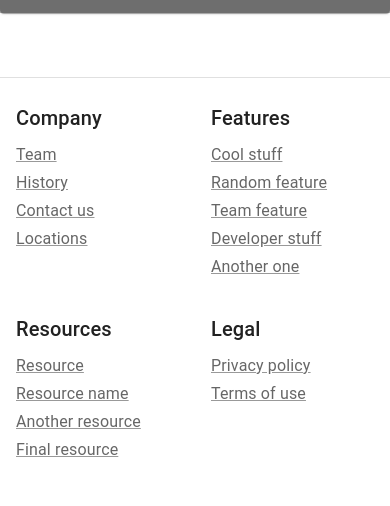
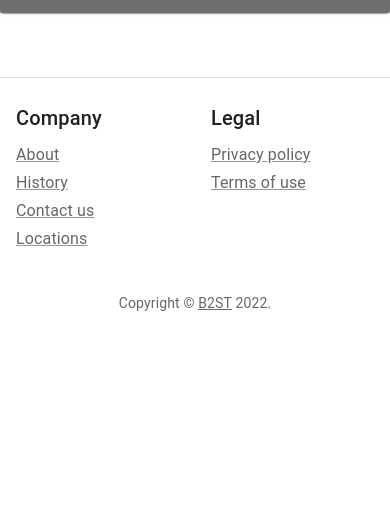
Before and after one commit to dcsil/B2ST-App, a React (Create React App) app in the folder client/: page / in a window 390 px wide. Shown: the part 627-1133 px from the top of the page. After the commit the page ends 964 px from the top, so only its background shows below. Built offline with nearby package versions, Linux system fonts and the light colour scheme; grey boxes are pictures that could not be loaded.

Commit message:
adjust phone validation dialog form

```diff
--- a/client/src/components/RestaurantTemplate/Footer.js
+++ b/client/src/components/RestaurantTemplate/Footer.js
@@ -7,21 +7,7 @@ import Grid from '@mui/material/Grid';
 const footers = [
     {
       title: 'Company',
-      description: ['Team', 'History', 'Contact us', 'Locations'],
-    },
-    {
-      title: 'Features',
-      description: [
-        'Cool stuff',
-        'Random feature',
-        'Team feature',
-        'Developer stuff',
-        'Another one',
-      ],
-    },
-    {
-      title: 'Resources',
-      description: ['Resource', 'Resource name', 'Another resource', 'Final resource'],
+      description: ['About', 'History', 'Contact us', 'Locations'],
     },
     {
       title: 'Legal',
--- a/client/src/components/RestaurantTemplate/Login/PhoneInput.jsx
+++ b/client/src/components/RestaurantTemplate/Login/PhoneInput.jsx
@@ -7,8 +7,6 @@ const PhoneInput = ({ handleSubmit}) => {
 
   return(
     <Box
-        component="form"
-        onSubmit={()=>handleSubmit(value)}
         noValidate
         sx={{ mt: 1, mr:5,ml:5}}
     >
@@ -26,6 +24,7 @@ const PhoneInput = ({ handleSubmit}) => {
             fullWidth
             variant="contained"
             sx={{ mt: 3, mb: 2 }}
+            onClick={()=>handleSubmit(value)}
         >
             Continue
         </Button>
--- a/client/src/components/RestaurantTemplate/Login/PhoneValidation.jsx
+++ b/client/src/components/RestaurantTemplate/Login/PhoneValidation.jsx
@@ -5,7 +5,7 @@ const PhoneInput = ({phone, handleSubmit, goBack, sendText}) => {
   const [value, setValue] = React.useState('');
 
   return(
-    <Box component="form" onSubmit={()=>handleSubmit(value)} noValidate sx={{ mt: 1, mr:5,ml:5}}>
+    <Box noValidate sx={{ mt: 1, mr:5,ml:5}}>
         <Typography variant="h7" component="h4">
             A varification code has been sent to your phone number: {phone}
         </Typography>
@@ -37,6 +37,7 @@ const PhoneInput = ({phone, handleSubmit, goBack, sendText}) => {
             fullWidth
             variant="contained"
             sx={{ mt: 3, mb: 2 }}
+            onClick={()=>handleSubmit(value)}
         >
             Submit
         </Button>
```
